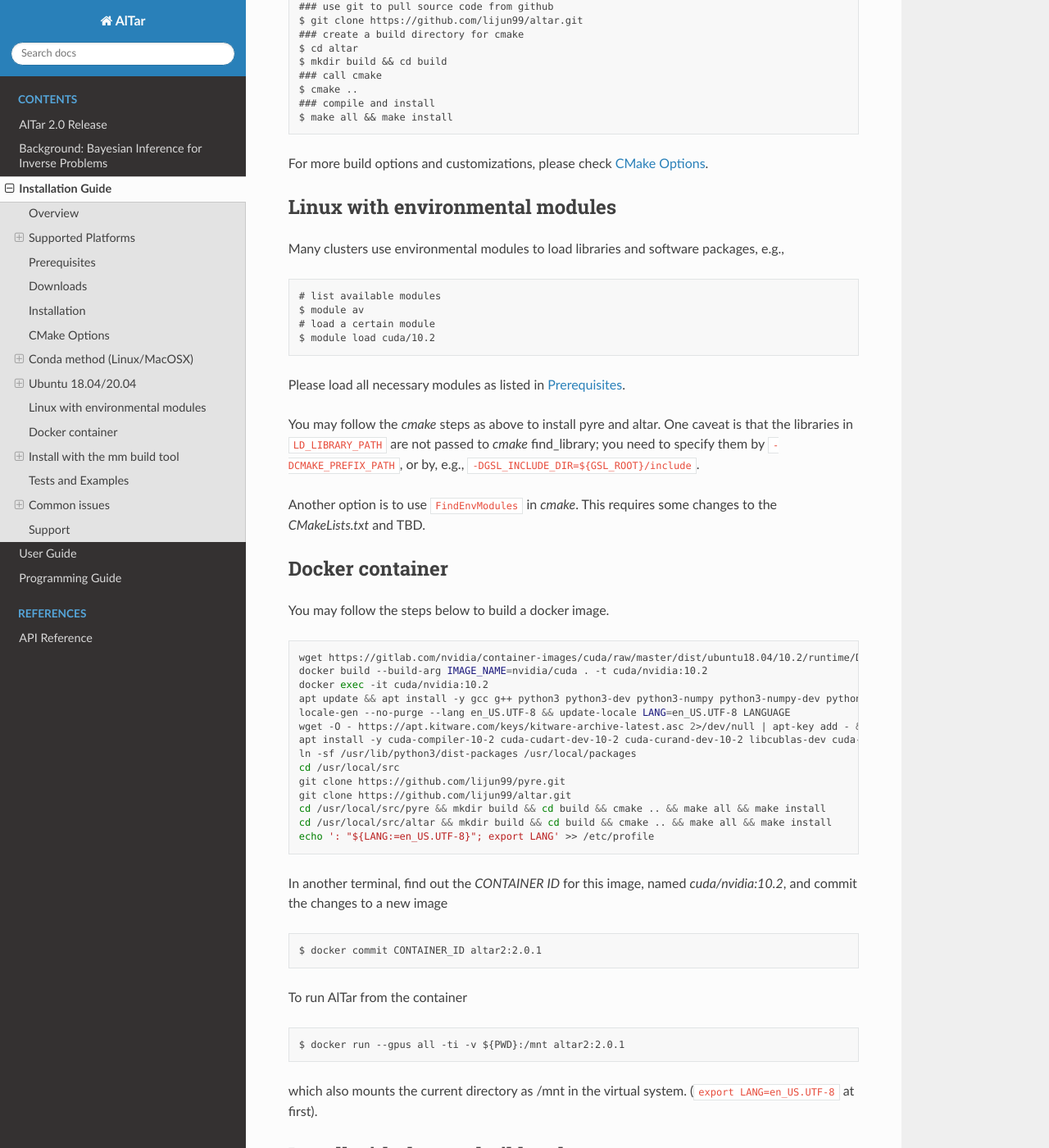
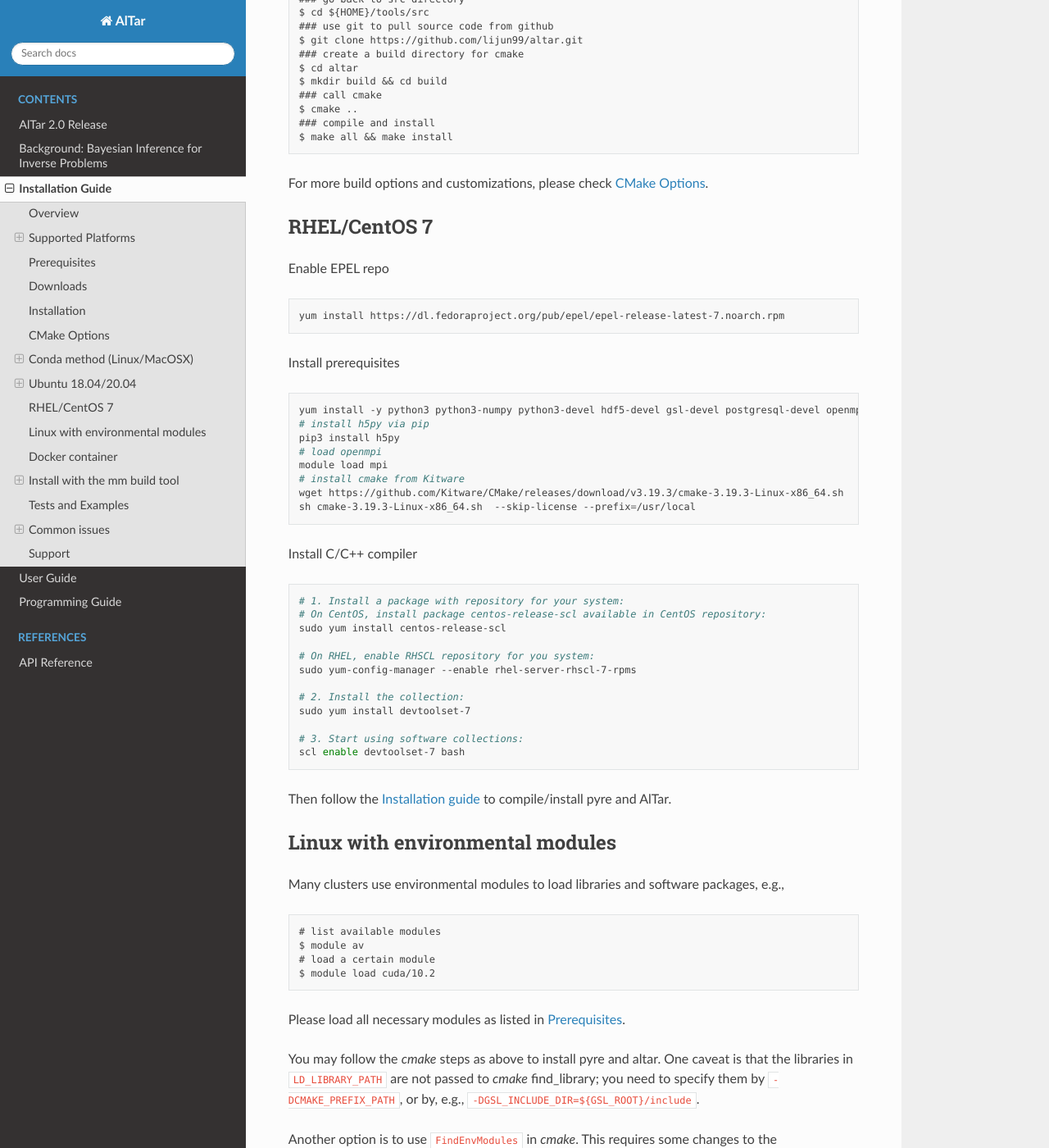
Before and after one commit to lijun99/altar2-documentation, a Sphinx documentation site: the page built from docs/cuda/Installation.rst, in a window 1280 px wide and 1400 px high, scrolled down 9465 px. Shown: the whole window at 82% size. Built offline with Sphinx 7.4.7 and the Read the Docs theme 2.0.0, drawn with Linux system fonts in a browser that asks for light colours; pages that are not in the unit, such as notebooks, are missing from menus; some of the changed text lies outside the part shown.

Commit message:
add redhat/centos installation guide

```diff
--- a/docs/cuda/Installation.rst
+++ b/docs/cuda/Installation.rst
@@ -21,6 +21,7 @@
 
 - :ref:`Conda method (Linux/MacOSX) <Anaconda3>` *recommended method*
 - :ref:`Ubuntu 18.04/20.04 <Ubuntu>` *a standard platform*
+- :ref:`RHEL/CentOS 7 <Redhat>` *a standard platform*
 - :ref:`Linux with environmental modules <lmod>` *for Linux clusters*
 - :ref:`Docker container <Docker>` *out-of-the-box delivery*
 
@@ -257,7 +258,7 @@
 .. _Anaconda3:
 
 Conda method (Linux/MacOSX)
-================
+===========================
 
 Conda(Anaconda/Miniconda) offers an easy way to install Python, packages and libraries on different platforms, especially for users without the admin privilege to their computers. We recommend a full version of `Anaconda3 <https://www.anaconda.com/distribution/>`__. If disk space is an issue, you may use `Miniconda <https://docs.conda.io/en/latest/miniconda.html>`__ instead.
 
@@ -431,6 +432,48 @@
 
 For more build options and customizations, please check :ref:`CMake Options`.
 
+.. _Redhat:
+
+RHEL/CentOS 7
+=============
+
+Enable EPEL repo
+
+.. code-block:: bash
+
+    yum install https://dl.fedoraproject.org/pub/epel/epel-release-latest-7.noarch.rpm
+
+Install prerequisites
+
+.. code-block:: bash
+
+    yum install -y python3 python3-numpy python3-devel hdf5-devel gsl-devel postgresql-devel openmpi openmpi-devel git environment-modules
+    # install h5py via pip
+    pip3 install h5py
+    # load openmpi
+    module load mpi
+    # install cmake from Kitware
+    wget https://github.com/Kitware/CMake/releases/download/v3.19.3/cmake-3.19.3-Linux-x86_64.sh
+    sh cmake-3.19.3-Linux-x86_64.sh  --skip-license --prefix=/usr/local
+
+Install C/C++ compiler
+
+.. code-block:: bash
+
+    # 1. Install a package with repository for your system:
+    # On CentOS, install package centos-release-scl available in CentOS repository:
+    sudo yum install centos-release-scl
+
+    # On RHEL, enable RHSCL repository for you system:
+    sudo yum-config-manager --enable rhel-server-rhscl-7-rpms
+
+    # 2. Install the collection:
+    sudo yum install devtoolset-7
+
+    # 3. Start using software collections:
+    scl enable devtoolset-7 bash
+
+Then follow the :ref:`Installation guide <General>` to compile/install pyre and AlTar.
 
 .. _lmod:
 
```
